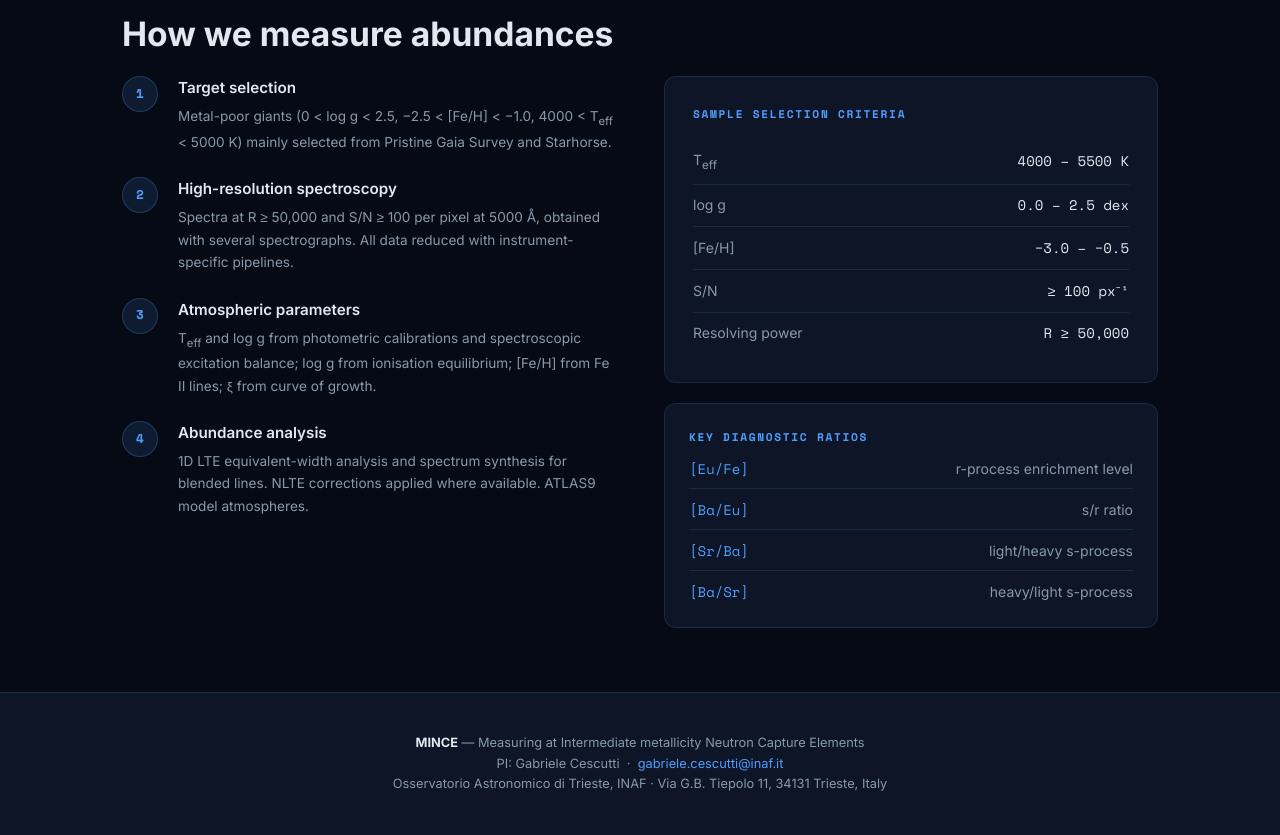
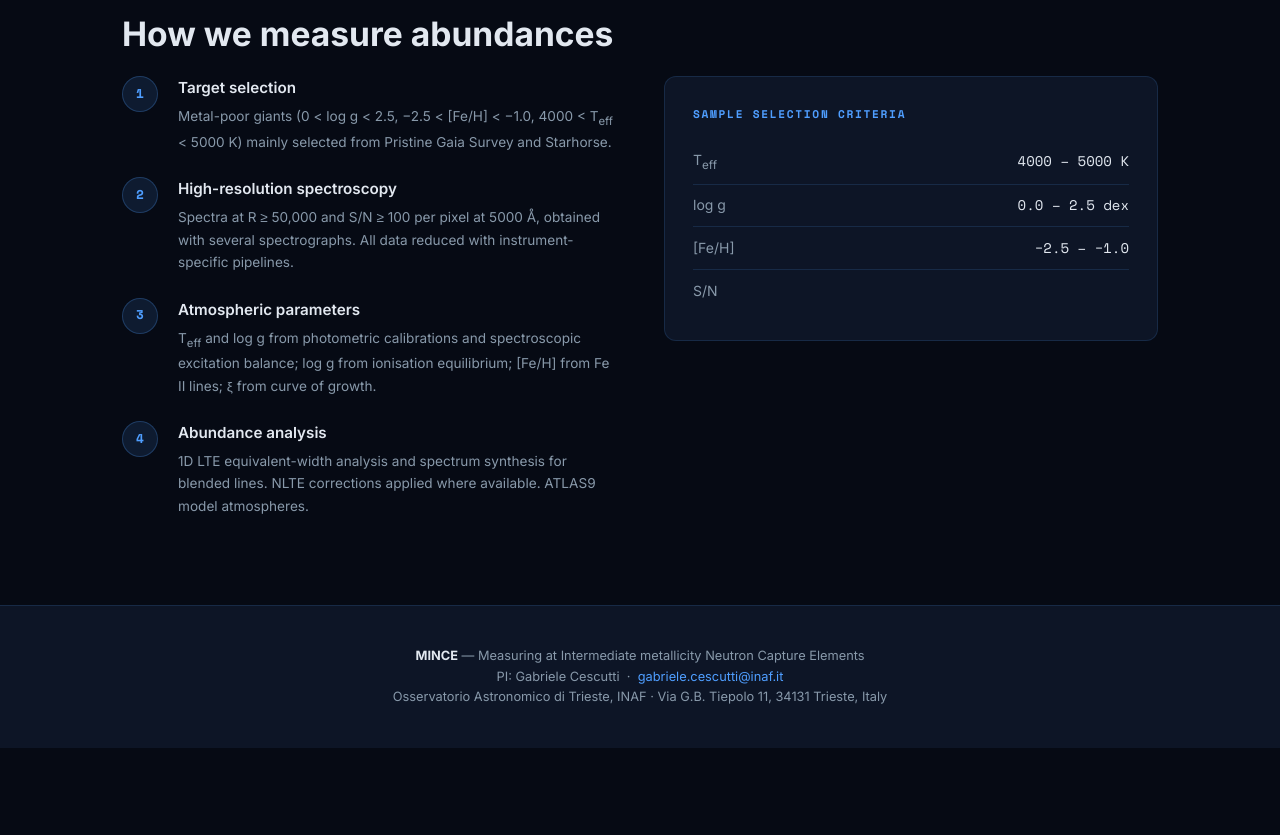
Before and after one commit to StarCat8/mince-siter, a plain HTML site: page science.html in a window 1280 px wide. Shown: the part 2720-3555 px from the top of the page. After the commit the page ends 3468 px from the top, so only its background shows below. Drawn offline with nearby package versions, Linux system fonts and the light colour scheme; no server answers.

Commit message:
Update selection criteria and remove diagnostic ratios

```diff
--- a/science.html
+++ b/science.html
@@ -286,7 +286,7 @@ a.el-chip:hover, a.el-chip:focus-visible { transform:translateY(-2px); filter:br
           <table style="width:100%;border-collapse:collapse;font-size:.875rem;">
             <tr style="border-bottom:1px solid var(--border);">
               <td style="padding:.6rem 0;color:var(--muted);">T<sub>eff</sub></td>
-              <td style="padding:.6rem 0;text-align:right;font-family:'Space Mono',monospace;color:var(--text);">4000 – 5500 K</td>
+              <td style="padding:.6rem 0;text-align:right;font-family:'Space Mono',monospace;color:var(--text);">4000 – 5000 K</td>
             </tr>
             <tr style="border-bottom:1px solid var(--border);">
               <td style="padding:.6rem 0;color:var(--muted);">log g</td>
@@ -294,38 +294,12 @@ a.el-chip:hover, a.el-chip:focus-visible { transform:translateY(-2px); filter:br
             </tr>
             <tr style="border-bottom:1px solid var(--border);">
               <td style="padding:.6rem 0;color:var(--muted);">[Fe/H]</td>
-              <td style="padding:.6rem 0;text-align:right;font-family:'Space Mono',monospace;color:var(--text);">−3.0 – −0.5</td>
+              <td style="padding:.6rem 0;text-align:right;font-family:'Space Mono',monospace;color:var(--text);">−2.5 – −1.0</td>
             </tr>
-            <tr style="border-bottom:1px solid var(--border);">
               <td style="padding:.6rem 0;color:var(--muted);">S/N</td>
-              <td style="padding:.6rem 0;text-align:right;font-family:'Space Mono',monospace;color:var(--text);">≥ 100 px⁻¹</td>
-            </tr>
-            <tr>
-              <td style="padding:.6rem 0;color:var(--muted);">Resolving power</td>
-              <td style="padding:.6rem 0;text-align:right;font-family:'Space Mono',monospace;color:var(--text);">R ≥ 50,000</td>
+              <td style="padding:.6rem 0;text-align:right;font-family:'Space Mono',monospace;color:var(--text);"V < 12.5 mag</td>
             </tr>
           </table>
-        </div>
-        <div style="margin-top:1.25rem;background:var(--surface);border:1px solid var(--border);border-radius:12px;padding:1.5rem;">
-          <div class="section-tag" style="margin-bottom:.75rem;">Key diagnostic ratios</div>
-          <div style="display:flex;flex-direction:column;gap:.6rem;font-size:.875rem;">
-            <div style="display:flex;justify-content:space-between;border-bottom:1px solid var(--border);padding-bottom:.5rem;">
-              <span style="font-family:'Space Mono',monospace;color:var(--accent)">[Eu/Fe]</span>
-              <span style="color:var(--muted)">r-process enrichment level</span>
-            </div>
-            <div style="display:flex;justify-content:space-between;border-bottom:1px solid var(--border);padding-bottom:.5rem;">
-              <span style="font-family:'Space Mono',monospace;color:var(--accent)">[Ba/Eu]</span>
-              <span style="color:var(--muted)">s/r ratio</span>
-            </div>
-            <div style="display:flex;justify-content:space-between;border-bottom:1px solid var(--border);padding-bottom:.5rem;">
-              <span style="font-family:'Space Mono',monospace;color:var(--accent)">[Sr/Ba]</span>
-              <span style="color:var(--muted)">light/heavy s-process</span>
-            </div>
-            <div style="display:flex;justify-content:space-between;">
-              <span style="font-family:'Space Mono',monospace;color:var(--accent)">[Ba/Sr]</span>
-              <span style="color:var(--muted)">heavy/light s-process</span>
-            </div>
-          </div>
         </div>
       </div>
     </div>
```
